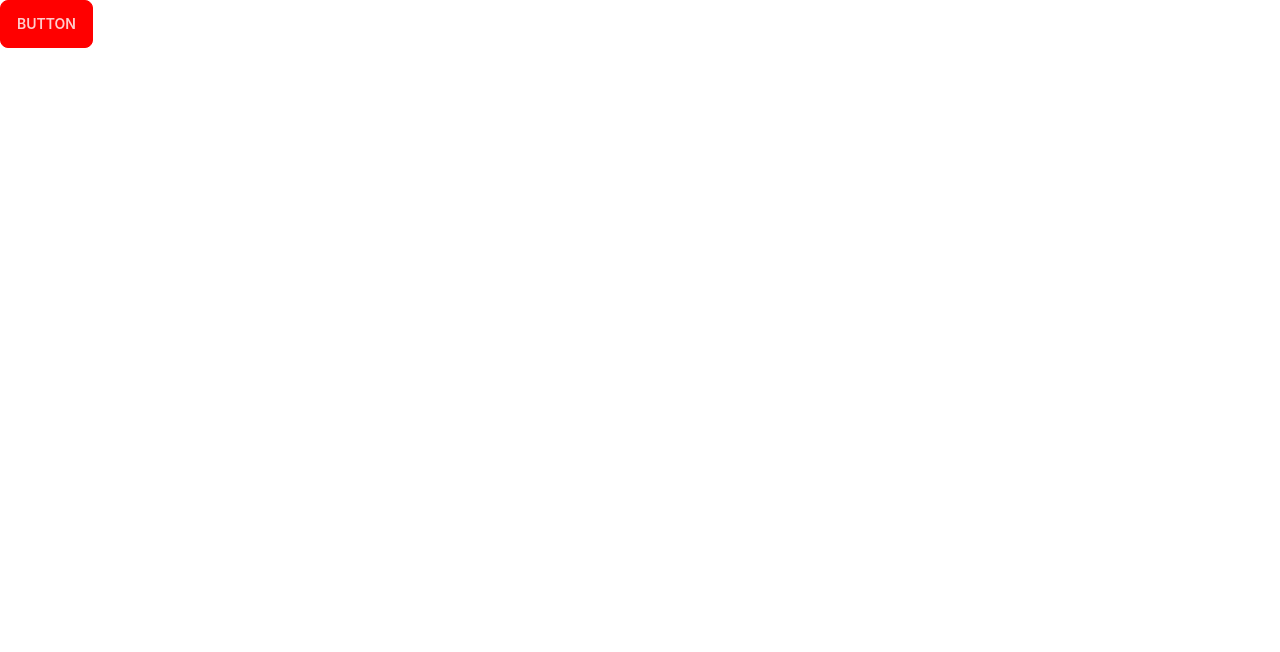
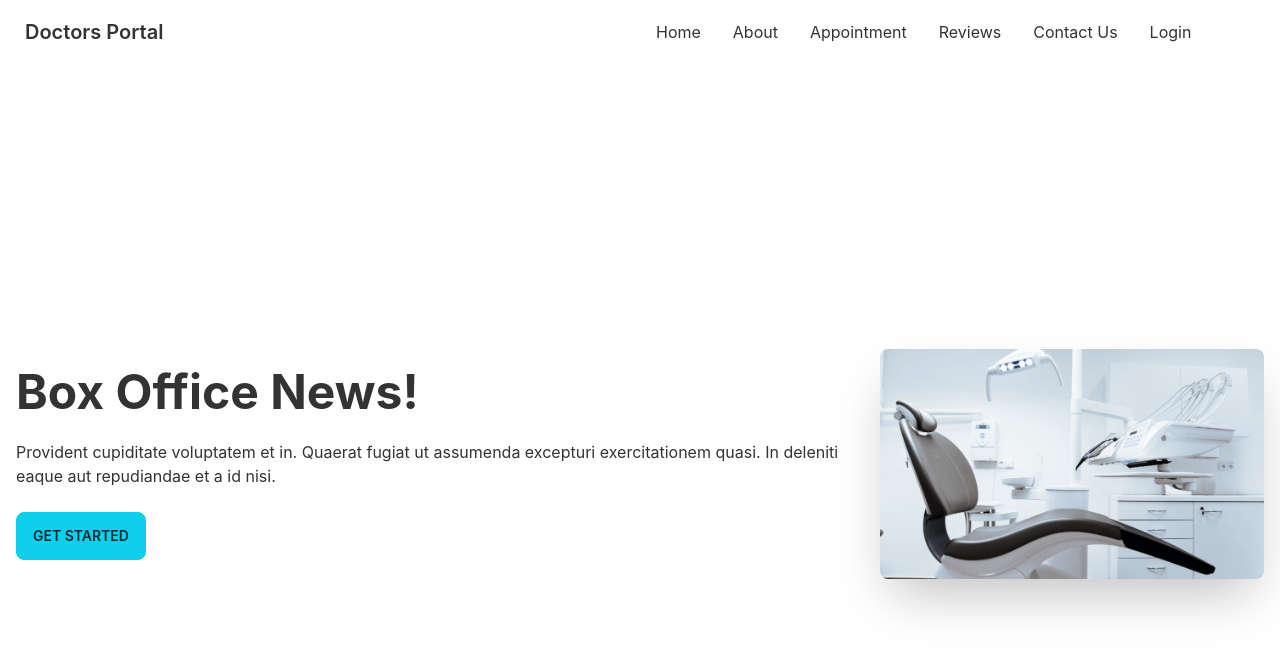
Before and after one commit to ArifulIslamShuvo/doctors-portal-client, a React (Create React App) app: page / in a window 1280 px wide. Shown: the top 652 px of the page. Built offline with nearby package versions, Linux system fonts and the light colour scheme.

Commit message:
created top banner

```diff
--- a/src/App.js
+++ b/src/App.js
@@ -1,9 +1,20 @@
 import './App.css';
+import { Routes, Route, Link } from "react-router-dom";
+import Home from '../src/Pages/Home/Home';
+import About from './Pages/About/About';
+import Navbar from './Pages/Shared/Navbar';
+import Login from './Pages/Login/Login';
+
 
 function App() {
   return (
     <div>
-      <button class="btn btn-primary">Button</button>
+      <Navbar></Navbar>
+      <Routes>
+        <Route path="/" element={<Home />} />
+        <Route path="about" element={<About />} />
+        <Route path="login" element={<Login />} />
+      </Routes>
     </div>
   );
 }
--- /dev/null
+++ b/src/Pages/About/About.js
@@ -0,0 +1,11 @@
+import React from 'react';
+
+const About = () => {
+    return (
+        <div>
+            <h2>This is about page</h2>
+        </div>
+    );
+};
+
+export default About;
--- /dev/null
+++ b/src/Pages/Home/Banner.js
@@ -0,0 +1,19 @@
+import React from 'react';
+import chair from '../../assets/images/chair.png';
+
+const Banner = () => {
+    return (
+        <div class="hero min-h-screen">
+            <div class="hero-content flex-col lg:flex-row-reverse">
+                <img src={chair} class="max-w-sm rounded-lg shadow-2xl" />
+                <div>
+                    <h1 class="text-5xl font-bold">Box Office News!</h1>
+                    <p class="py-6">Provident cupiditate voluptatem et in. Quaerat fugiat ut assumenda excepturi exercitationem quasi. In deleniti eaque aut repudiandae et a id nisi.</p>
+                    <button class="btn btn-primary">Get Started</button>
+                </div>
+            </div>
+        </div>
+    );
+};
+
+export default Banner;
--- /dev/null
+++ b/src/Pages/Home/Home.js
@@ -0,0 +1,12 @@
+import React from 'react';
+import Banner from './Banner';
+
+const Home = () => {
+    return (
+        <div>
+            <Banner />
+        </div>
+    );
+};
+
+export default Home;
--- /dev/null
+++ b/src/Pages/Login/Login.js
@@ -0,0 +1,11 @@
+import React from 'react';
+
+const Login = () => {
+    return (
+        <div>
+            <h2>this is login page</h2>
+        </div>
+    );
+};
+
+export default Login;
--- /dev/null
+++ b/src/Pages/Shared/Navbar.js
@@ -0,0 +1,34 @@
+import React from 'react';
+import { Link } from 'react-router-dom';
+
+const Navbar = () => {
+    const menuItems = <>
+        <li><Link to="/">Home</Link></li>
+        <li><Link to="/about">About</Link></li>
+        <li><Link to="/appointment">Appointment</Link></li>
+        <li><Link to="/reviews">Reviews</Link></li>
+        <li><Link to="/contact">Contact Us</Link></li>
+        <li><Link to="/login">Login</Link></li></>
+    return (
+        <div class="navbar bg-base-100">
+            <div class="navbar-start">
+                <div class="dropdown">
+                    <label tabindex="0" class="btn btn-ghost lg:hidden">
+                        <svg xmlns="http://www.w3.org/2000/svg" class="h-5 w-5" fill="none" viewBox="0 0 24 24" stroke="currentColor"><path stroke-linecap="round" stroke-linejoin="round" stroke-width="2" d="M4 6h16M4 12h8m-8 6h16" /></svg>
+                    </label>
+                    <ul tabindex="0" class="menu menu-compact dropdown-content mt-3 p-2 shadow bg-base-100 rounded-box w-52">
+                    {menuItems}
+                    </ul>
+                </div>
+                <a class="btn btn-ghost normal-case text-xl">Doctors Portal</a>
+            </div>
+            <div class="navbar-center hidden lg:flex">
+                <ul class="menu menu-horizontal p-0">
+                    {menuItems}
+                </ul>
+            </div>
+        </div>
+    );
+};
+
+export default Navbar;
--- a/src/index.js
+++ b/src/index.js
@@ -3,12 +3,16 @@ import ReactDOM from 'react-dom/client';
 import './index.css';
 import App from './App';
 import reportWebVitals from './reportWebVitals';
+import { BrowserRouter } from "react-router-dom";
+
 
 const root = ReactDOM.createRoot(document.getElementById('root'));
 root.render(
   <React.StrictMode>
-    <App />
-  </React.StrictMode>
+    <BrowserRouter>
+      <App />
+    </BrowserRouter>
+  </React.StrictMode>,
 );
 
 // If you want to start measuring performance in your app, pass a function
--- a/tailwind.config.js
+++ b/tailwind.config.js
@@ -7,14 +7,14 @@ module.exports = {
     themes: [
       {
         doctortheme: {
-          primary: "red",
+          primary: "#0FCFEC",
           secondary: "#19D3AE",
           accent: "#3A4256",
           neutral: "#3d4451",
           "base-100": "#ffffff",
         },
       },
-      "dar",
+      "",
       "cupcake",
     ],
   },
```
